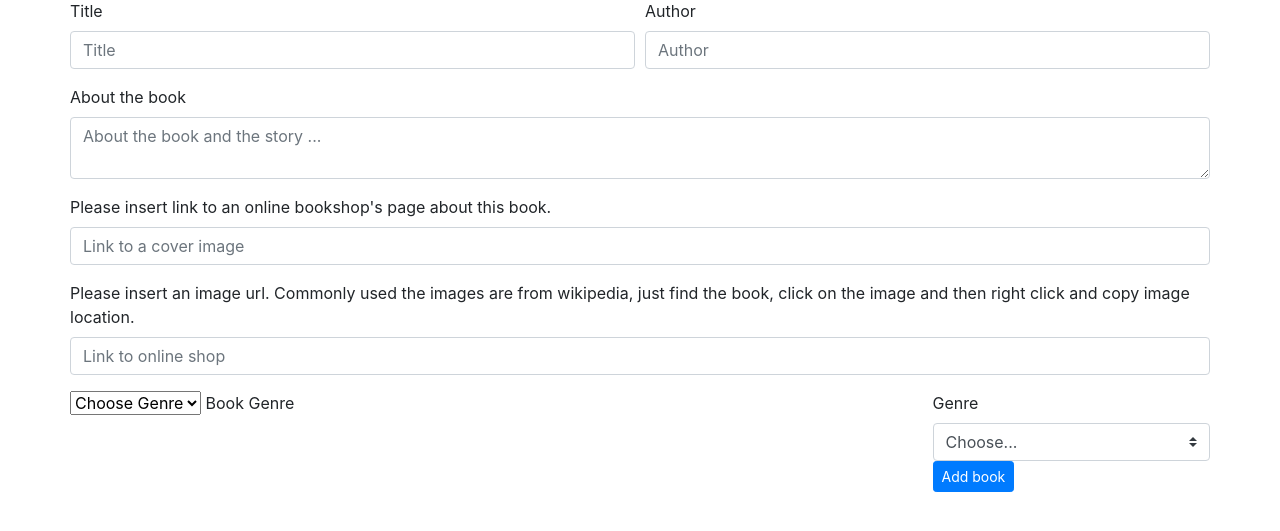
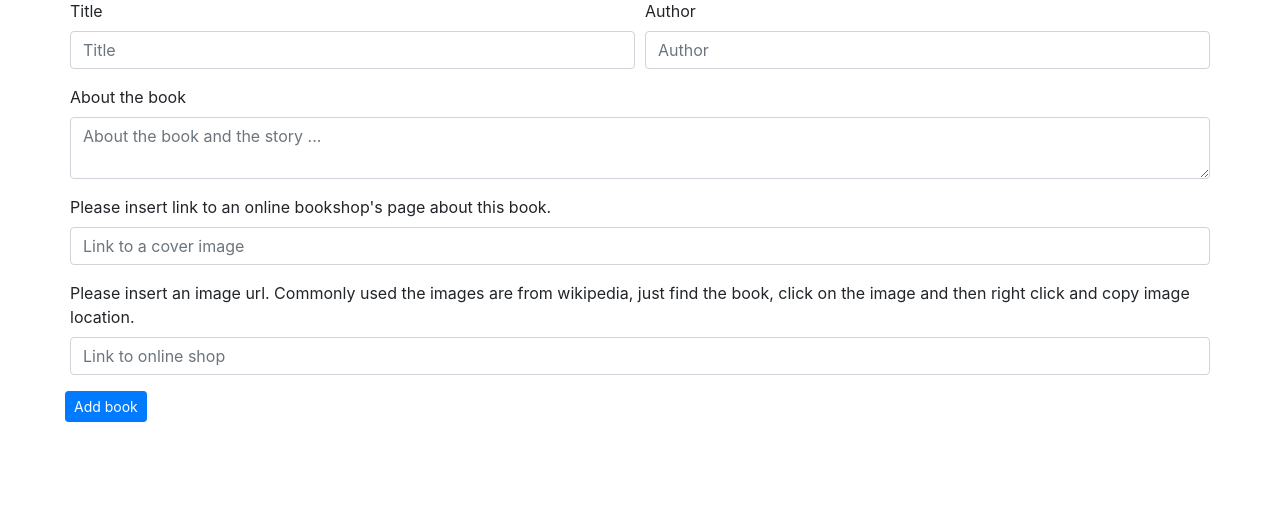
Before and after one commit to Code-Institute-Submissions/BookLiker, a Flask app: page /add_book in a window 1280 px wide. Shown: the part 43-574 px from the top of the page. Run offline with Flask 2, Linux system fonts and the light colour scheme; data that the repository does not hold is empty; some libraries are stand-ins or nearby versions.

Commit message:
removed dropdowns from addbook until find solution

```diff
--- a/templates/addbook.html
+++ b/templates/addbook.html
@@ -73,26 +73,6 @@
             required
           />
         </div>
-        <div class="input-field col s12">
-          <select id="gen" name="gen">
-            <option value="" disabled selected>Choose Genre</option>
-            {% for gen in genres %}
-            <option value="{{gen.genre}}">{{gen.genre}}</option>
-            {% endfor %}
-          </select>
-          <label>Book Genre</label>
-        </div>
-		<div class="col-md-3 mb-3">
-			<label for="gen">Genre</label>
-			<select class="custom-select" id="genre" required>
-		        <option selected disabled value="">Choose...</option>
-				{% for gen in genres %}
-				<option value="{{gen.genre}}">{{gen.genre}}</option>
-				{% endfor %}
-		      </select>
-			<div class="invalid-feedback">
-				Please select a valid genre.
-			</div>
         <button type="submit" class="btn btn-sm btn-primary">Add book</button>
       </div>
     </form>
```
